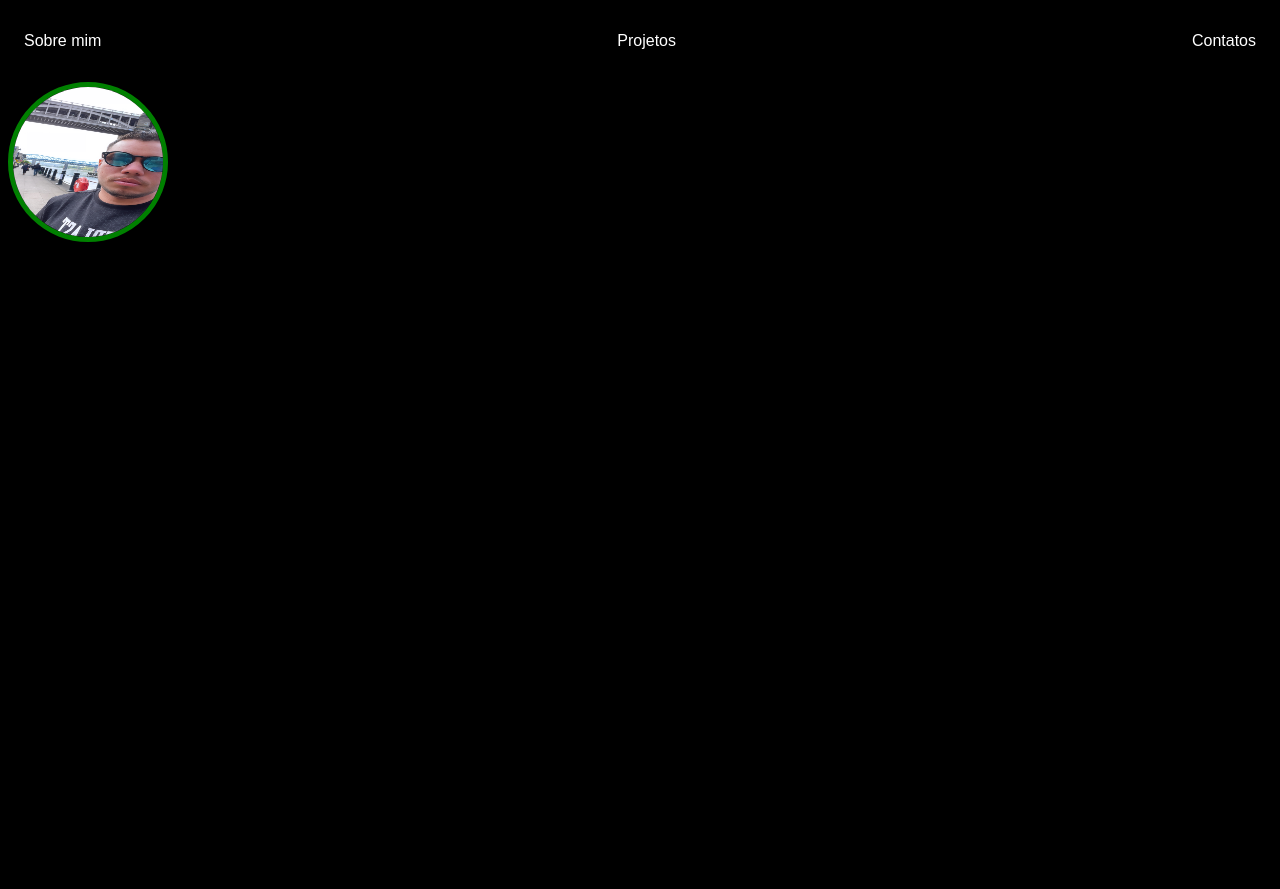
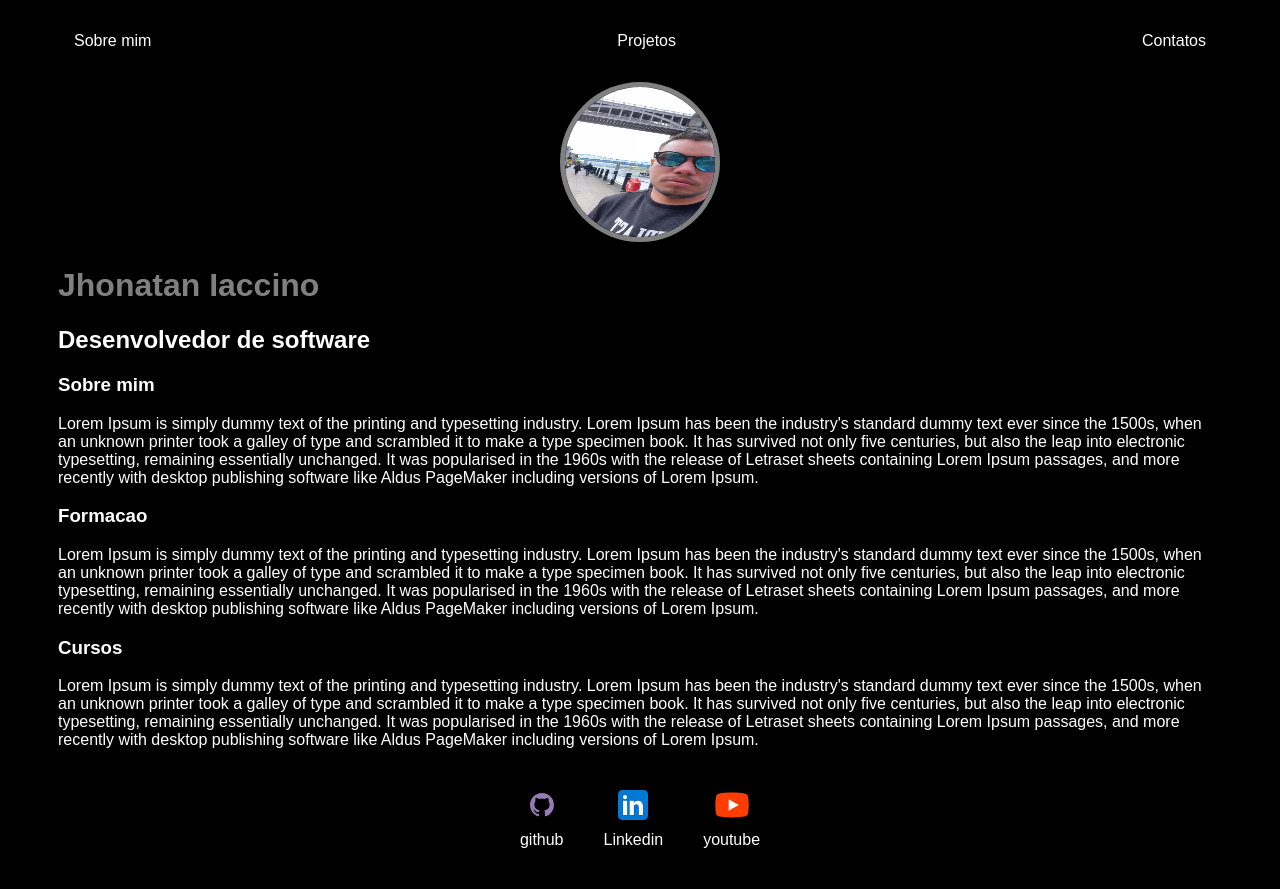
Before and after one commit to IaccinoMouraa/postifolio, a plain HTML site: page index.html in a window 1280 px wide. Before the commit the page ends 800 px from the top, so only its background shows below. Drawn offline with Linux system fonts and the light colour scheme.

Commit message:
site finalizado.

```diff
--- a/index.html
+++ b/index.html
@@ -7,6 +7,7 @@
     <link rel="stylesheet" href="style.css"/>
 </head>
 <body>
+    <div class="container">
     <nav>
         <ul>
             <li>
@@ -22,7 +23,50 @@
     </nav>
 
     <header>
-        <img src="assets.css/image.img/logo.JPG"/>
+        <div class="center">
+            <img src="assets.css/image.img/logo.JPG"/>
+        </div>
+        <h1>Jhonatan Iaccino</h1>
+        <h2>Desenvolvedor de software</h2>
     </header>
+
+    <main>
+        <section>
+            <h3>Sobre mim</h3>
+            <p>
+                Lorem Ipsum is simply dummy text of the printing and typesetting industry. Lorem Ipsum has been the industry's standard dummy text ever since the 1500s, when an unknown printer took a galley of type and scrambled it to make a type specimen book. It has survived not only five centuries, but also the leap into electronic typesetting, remaining essentially unchanged. It was popularised in the 1960s with the release of Letraset sheets containing Lorem Ipsum passages, and more recently with desktop publishing software like Aldus PageMaker including versions of Lorem Ipsum.
+            </p>
+        </section>
+
+        <section>
+            <h3>Formacao</h3>
+            <p>
+                Lorem Ipsum is simply dummy text of the printing and typesetting industry. Lorem Ipsum has been the industry's standard dummy text ever since the 1500s, when an unknown printer took a galley of type and scrambled it to make a type specimen book. It has survived not only five centuries, but also the leap into electronic typesetting, remaining essentially unchanged. It was popularised in the 1960s with the release of Letraset sheets containing Lorem Ipsum passages, and more recently with desktop publishing software like Aldus PageMaker including versions of Lorem Ipsum.
+            </p>
+        </section>
+
+        <section>
+            <h3>Cursos</h3>
+            <p>
+                Lorem Ipsum is simply dummy text of the printing and typesetting industry. Lorem Ipsum has been the industry's standard dummy text ever since the 1500s, when an unknown printer took a galley of type and scrambled it to make a type specimen book. It has survived not only five centuries, but also the leap into electronic typesetting, remaining essentially unchanged. It was popularised in the 1960s with the release of Letraset sheets containing Lorem Ipsum passages, and more recently with desktop publishing software like Aldus PageMaker including versions of Lorem Ipsum.
+            </p>
+        </section>
+    </main>
+
+    <footer>
+        <a href="https://github.com/IaccinoMouraa" target="_blank" rel="noopener noreferrer">
+            <img src="assets.css/image.img/github.svg"/>
+            <p>github</p>
+        </a>
+        <a href="https://gb.linkedin.com/" target="_blank" rel="noopener noreferrer">
+            <img src="assets.css/image.img/linkedin.svg"/>
+            <p>Linkedin</p>
+        </a>
+        <a href="https://www.youtube.com/" target="_blank" rel="noopener noreferrer">
+            <img src="assets.css/image.img/youtube.svg"/>
+            <p>youtube</p>
+        </a>
+    </footer>
+        </div>
 </body>
 </html>
--- a/style.css
+++ b/style.css
@@ -17,9 +17,44 @@ a {
     text-decoration: none;
 }
 
-img {
+header img {
     width: 150px;
     height: 150px;
     border-radius: 50%;
-    border: 5px solid green;
+    border: 5px solid gray;
 }
+
+.center {
+    text-align: center;
+}
+
+h1 {
+    color: gray;
+}
+
+footer img {
+    width: 40px;
+    height: 40px;
+}
+
+footer {
+    display: flex;
+    justify-content: center;
+}
+
+footer a {
+    margin: 20px;
+    text-align: center;
+}
+
+footer p {
+    margin-top: 2px;
+}
+
+.container {
+    padding: 0px 50px;
+}
+
+nav a:hover {
+    color: blue;
+}
```
